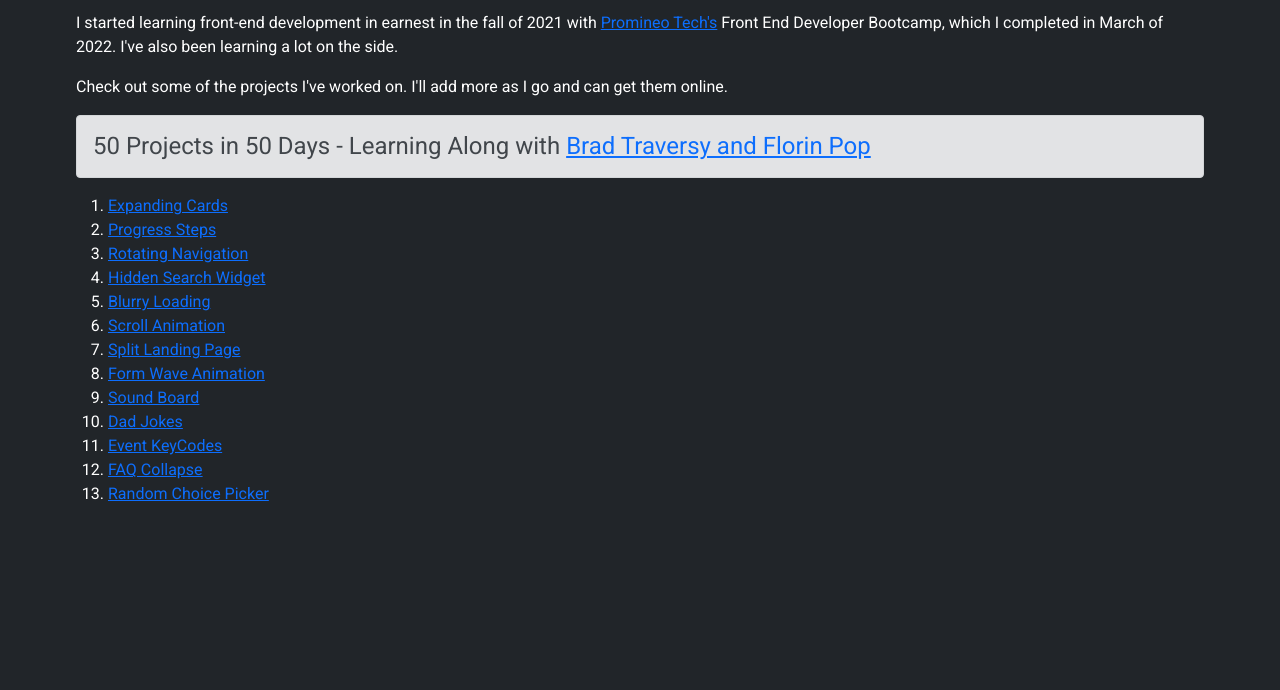
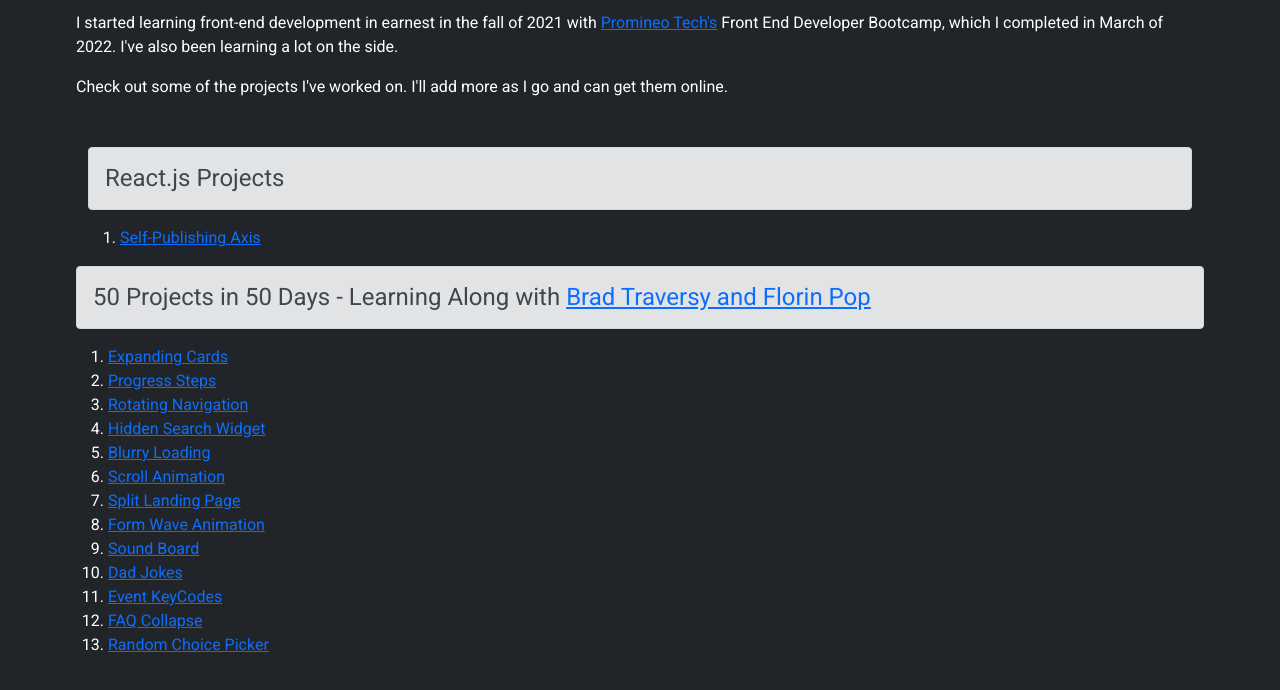
Before and after one commit to XanderWitch/XanderWitch.github.io, a website: page index.html in a window 1280 px wide. Shown: the part 246-936 px from the top of the page. Before the commit the page ends 816 px from the top, so only its background shows below. Drawn offline with nearby package versions, Linux system fonts and the light colour scheme.

Commit message:
Added link to self-pub-axis

```diff
--- a/index.html
+++ b/index.html
@@ -31,6 +31,7 @@
 			</ul>
 		</div>
 		<hr />
+
 		<div class="container-fluid mt-5">
 			<h2 class="alert alert-dark">
 				Welcome to XanderWitch Design & Development
@@ -38,7 +39,12 @@
 			<p>
 				I started learning front-end development in earnest in the
 				fall of 2021 with
-				<a href="https://www.promineotech.com/">Promineo Tech's</a>
+				<a
+					href="https://www.promineotech.com/"
+					target="_blank"
+					rel="noopener noreferrer"
+					>Promineo Tech's</a
+				>
 				Front End Developer Bootcamp, which I completed in March of
 				2022. I've also been learning a lot on the side.
 			</p>
@@ -46,6 +52,19 @@
 				Check out some of the projects I've worked on. I'll add more
 				as I go and can get them online.
 			</p>
+			<div class="container-fluid mt-5">
+				<h4 class="alert alert-secondary">React.js Projects</h4>
+				<ol>
+					<li>
+						<a
+							href="https://xanderwitch.github.io/self-pub-axis/"
+							target="_blank"
+							rel="noopener noreferrer"
+							>Self-Publishing Axis</a
+						>
+					</li>
+				</ol>
+			</div>
 
 			<h4 class="alert alert-secondary mt-3">
 				50 Projects in 50 Days - Learning Along with
```
